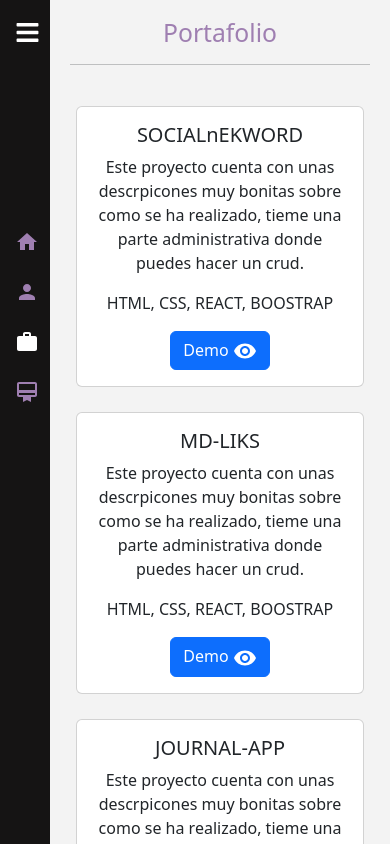
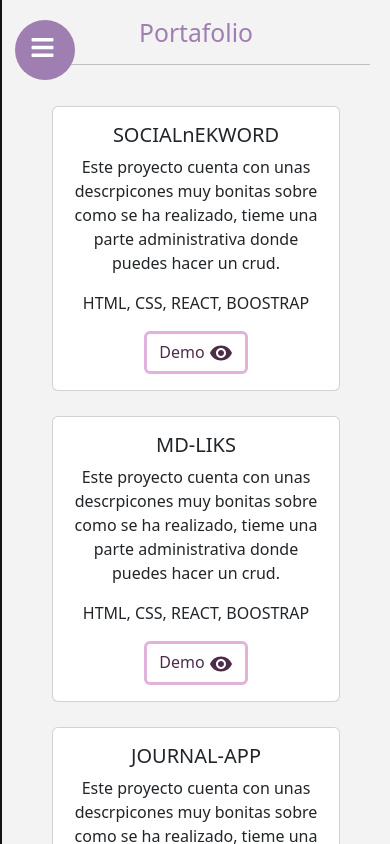
Before and after one commit to SADYSCASTROC/Portafolioo, a React (Vite) app: page /portafolio in a window 390 px wide. Built offline with nearby package versions, Linux system fonts and the light colour scheme.

Commit message:
responsive

```diff
--- a/src/index.css
+++ b/src/index.css
@@ -13,10 +13,10 @@ body {
   --hoverLinks: rgb(225, 179, 219);
   --backgroundText: rgba(55, 5, 49, 0.201);
   --colorText: rgba(44, 3, 39, 0.844);
-
-
 }
-
+.contNav{
+  position: relative;
+}
 .containe {
   display: flex;
   overflow: hidden;
@@ -24,6 +24,8 @@ body {
 
 .butonMenu {
   margin-bottom: 160px;
+  margin-top: 15px;
+  margin-left: 15px;
 }
 
 main {
@@ -38,7 +40,6 @@ main {
   height: 100vh;
   width: 300px;
 }
-
 .top_section {
   display: flex;
   align-items: center;
@@ -47,29 +48,42 @@ main {
 
 .logo {
   font-size: 30px;
+  width: 100%;
 }
 
 .fotoImg {
   width: 150px;
   height: 150px;
   border-radius: 50%;
+  margin-left: 60px;
 }
 
 .descripLogo {
   font-size: 15px;
+   margin-left: 60px;
+
+}
+.contButon{
+  background-color:var(--iconsColor);
+  height: 60px;
+  width: 60px;
+  margin-bottom: 100px;
+  border-radius: 50%;
 }
 
 .bars {
   z-index: 1 !important;
   width: 200px;
   display: flex;
+  justify-content: end;
   font-size: 25px;
   margin-left: 50px;
   transition: all 0.5s;
+
 }
 
 .contLinks {
-  margin-top: -10px;
+  margin-top: 20px;
 }
 
 .link {
@@ -78,6 +92,8 @@ main {
   padding: 10px 15px;
   gap: 15px;
   transition: all 0.5s;
+  align-items: center;
+  justify-content: center;
 }
 
 .link:hover {
@@ -88,11 +104,20 @@ main {
 
 .active {
   color: #fff;
+  margin-top: 10px;
+}
+
+.icon{
+  width: 8%;
+}
+.link_text{
+  width: 40%;
 }
 
 .icon,
-.llink_text {
+.link_text {
   font-size: 20px;
+
 }
 
 footer {
@@ -225,6 +250,17 @@ justify-content: center;
   flex-direction: row;
   flex-wrap: wrap;
   justify-content: center;
+  padding-bottom: 15px;
+}
+
+.btn {
+  border: 3px solid var(--hoverLinks);
+  color: var(--colorText);
+}
+.btn:hover {
+  box-shadow: rgba(0, 0, 0, 0.3) 0px 19px 38px, rgba(0, 0, 0, 0.22) 0px 15px 12px;
+  border: 5px solid var(--hoverLinks);
+  background-color: var(--backgroundText);
 }
 
 .volver{
@@ -243,8 +279,11 @@ top:20px;
 
   .butonMenu {
     display: none;
+
   }
-
+  .contButon{
+    display: none;
+  }
   .logo {
     display: block !important;
   }
@@ -255,6 +294,10 @@ top:20px;
     border-radius: 50%;
     margin-left: 15px;
 
+  }
+
+  .icon{
+    display: block !important;
   }
 
   .descripLogo {
--- a/src/portafolio/Pages/Portafolio.jsx
+++ b/src/portafolio/Pages/Portafolio.jsx
@@ -16,7 +16,7 @@ export const Portafolio = () => {
               <h5 className="card-title">{item.name}</h5>
               <p className="card-text">{item.descri}</p>
               <p className="card-text">{item.tecnologias}</p>
-              <Link to={`/demoProyectos/${item.name}`} className="btn btn-primary">Demo <VisibilityIcon/> </Link>
+              <Link to={`/demoProyectos/${item.name}`} className="btn ">Demo <VisibilityIcon/> </Link>
             </div>
           </div>
           ))
--- a/src/ui/Navbar.jsx
+++ b/src/ui/Navbar.jsx
@@ -42,8 +42,8 @@ export const Navbar = ({ children }) => {
 
     ]
     return (
-        <div className='containe'>
-            <div style={{ width: isOpen ? '250px' : '50px' }} className='sidebar'>
+        <div className='containe contNav'>
+            <div style={{ width: isOpen ? '100%' : '2px'  }} className='sidebar'>
                 <div className="top_section">
                     <Link to='/' onClick={toggle} style={{ display: isOpen ? 'block' : 'none' }} className='logo nav-link'>
                         <img src={fotoImg} alt="" className='fotoImg' />
@@ -51,14 +51,16 @@ export const Navbar = ({ children }) => {
                     </Link>
 
                     <div style={{ marginLeft: isOpen ? '50px' : '0px' }} className="bars">
+                        <div className='contButon'>
                         <FaBars onClick={toggle} className='butonMenu' />
+                        </div>
                     </div>
                 </div>
                 <div className='contLinks'>
                     {
                         menuItem.map((item, index) => (
-                            <NavLink to={item.path} key={index} className='link nav-link' activeclassName="active">
-                                <div className="icon">{item.icon}</div>
+                            <NavLink to={item.path} key={index} className='link nav-link' activeclassName="active ">
+                                <div className="icon " style={{ display: isOpen ? 'block' : 'none' }}>{item.icon}</div>
                                 <div onClick={toggle} style={{ display: isOpen ? 'block' : 'none' }} className="link_text">{item.mane}</div>
                             </NavLink>
                         ))
```
Also changed, not shown: src/portafolio/components/Modal.jsx (deleted, +0 -7 lines), 1 other file (tests, documents, lock files or other folders).
